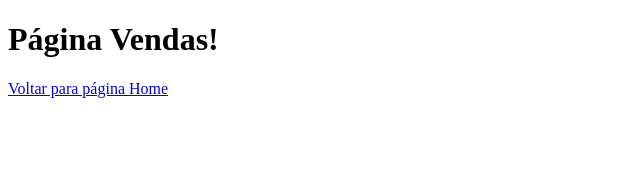
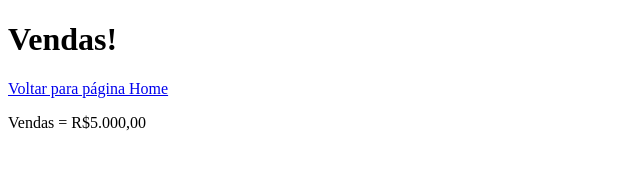
Before and after one commit to heliogdp/aulagithub, a plain HTML site: page vendas.html in a window 1280 px wide. Shown: the whole page, without its empty margins (0-640 px from the left). Drawn offline with Linux system fonts and the light colour scheme.

Commit message:
Acrescentado valor das vendas

```diff
--- a/vendas.html
+++ b/vendas.html
@@ -7,7 +7,8 @@
     <title>Sites de Vendas</title>
 </head>
 <body>
-    <h1>Página Vendas!</h1>
+    <h1>Vendas!</h1>
     <a href="index.html">Voltar para página Home</a>
+    <p>Vendas = R$5.000,00</p>
 </body>
 </html>
```
